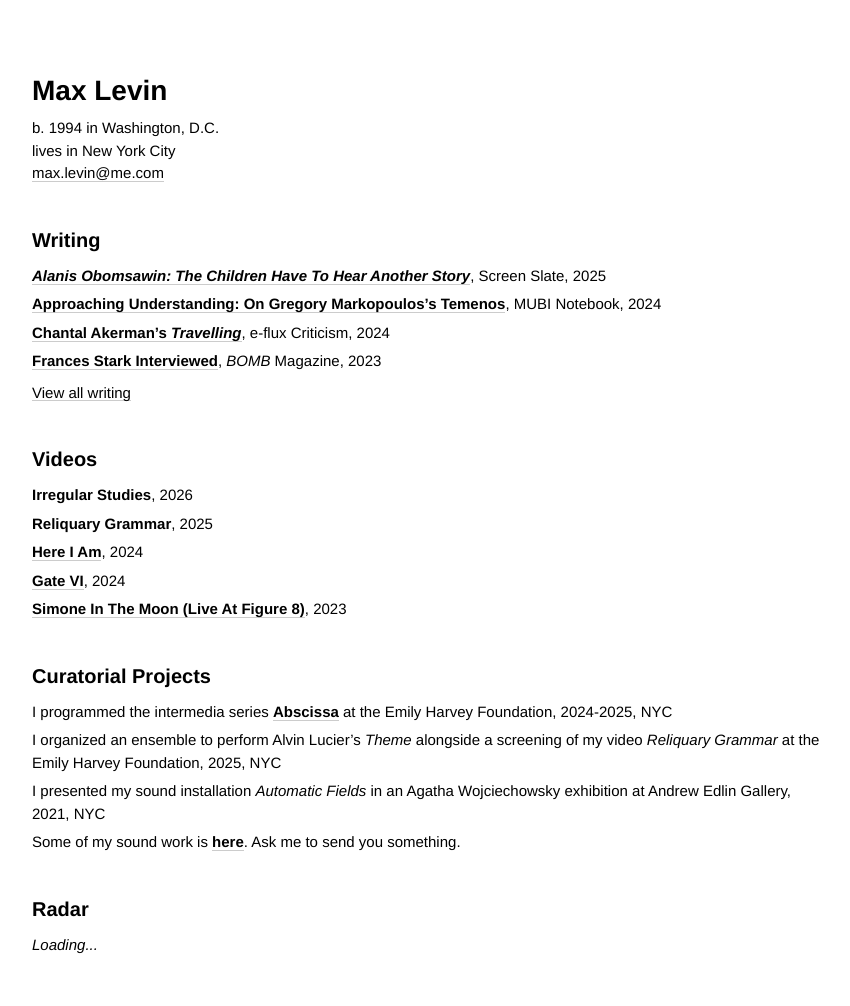
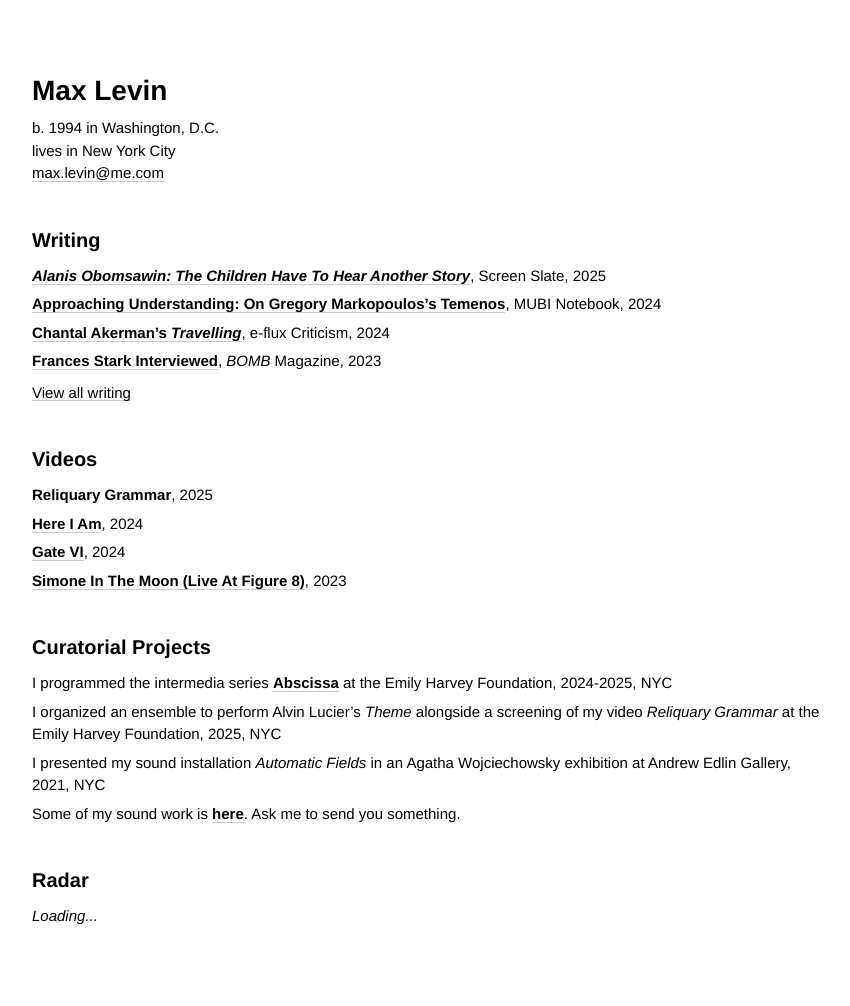
Before and after one commit to minicreative/maxlevin.me, a Jekyll site: the page built from index.md, in a window 1280 px wide. Shown: the whole page, without its empty margins (18-868 px from the left). Built offline with Jekyll 4.4.1, drawn with Linux system fonts in a browser that asks for light colours; after the commit the page ends 978 px from its top, so only the background shows below that.

Commit message:
Updated Index

```diff
--- a/index.md
+++ b/index.md
@@ -190,8 +190,6 @@
     is_priority: false
 - title: Videos
   items:
-  - description: "**Irregular Studies**, 2026"
-    image:
   - description: "**Reliquary Grammar**, 2025"
     image: "/uploads/Screenshot%202025-03-03%20at%204.40.12%20PM.jpg"
   - description: "**[Here I Am](https://youtu.be/EOz2dBQDTuI?si=OCM42ZyhP854Cdam)**,
```
